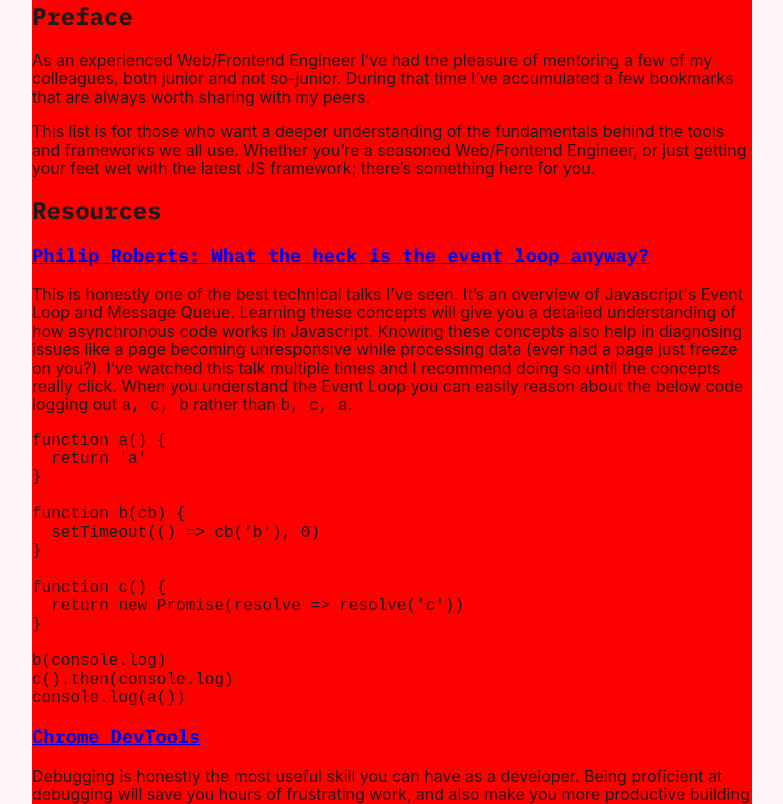
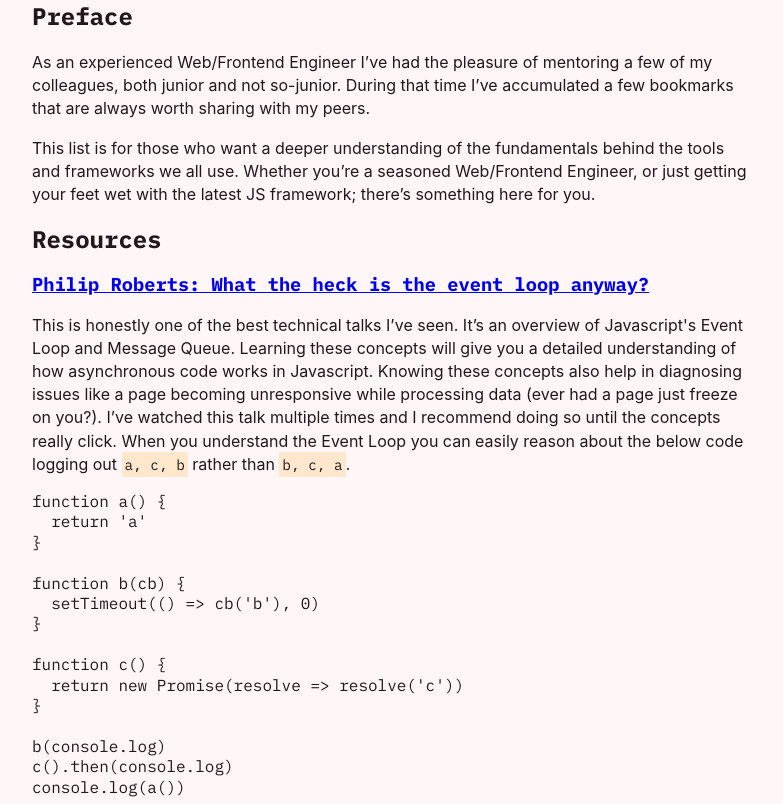
Before and after one commit to btnwtn/bitwise.cool, a Gatsby site: page /words/resources-for-junior-frontend-engineers/ in a window 1280 px wide. Shown: the part 113-917 px from the top of the page, without its empty margins (248-1031 px from the left). Built offline with nearby package versions, Linux system fonts and the light colour scheme; Gatsby itself is replaced by a stand-in of ours; some packages are replaced by stand-ins of ours; code samples lack their colours; a small style sheet from the web is missing.

Commit message:
layout tweakinngg

```diff
--- a/gatsby-browser.js
+++ b/gatsby-browser.js
@@ -5,3 +5,4 @@
  */
 
 // You can delete this file if you're not using it
+require('prism-solarized-dark/prism-solarizeddark.css')
--- a/gatsby-config.js
+++ b/gatsby-config.js
@@ -32,7 +32,19 @@ module.exports = {
         path: `${__dirname}/content/`,
       },
     },
-    'gatsby-transformer-remark',
+    {
+      resolve: 'gatsby-transformer-remark',
+      options: {
+        plugins: [
+          {
+            resolve: 'gatsby-remark-prismjs',
+            options: {
+              noInlineHighlight: true,
+            },
+          },
+        ],
+      },
+    },
     'gatsby-plugin-react-helmet',
     {
       resolve: `gatsby-plugin-manifest`,
--- a/package.json
+++ b/package.json
@@ -15,12 +15,15 @@
     "gatsby-plugin-sharp": "^2.0.5",
     "gatsby-remark-copy-linked-files": "^2.0.5",
     "gatsby-remark-images": "^2.0.1",
+    "gatsby-remark-prismjs": "^3.0.3",
     "gatsby-source-filesystem": "^1.5.39",
     "gatsby-transformer-remark": "^1.7.44",
     "gatsby-transformer-sharp": "^2.1.1",
     "install": "^0.12.2",
     "normalize.css": "^8.0.0",
     "npm": "^6.4.1",
+    "prism-solarized-dark": "^1.0.1",
+    "prismjs": "^1.15.0",
     "react": "^16.4.2",
     "react-dom": "^16.4.2",
     "react-emotion": "^9.2.9",
--- a/src/components/layout.css
+++ b/src/components/layout.css
@@ -60,13 +60,28 @@ body {
   color: #22181c;
 }
 
+p {
+    line-height: 1.45;
+}
+
 h1,
 h2,
 h3,
 h4,
 h5,
-h6 {
+h6,
+code {
   font-family: 'IBM Plex Mono', monospace;
+}
+
+pre[class*="language-"] {
+    border-radius: 0;
+}
+
+p code {
+    background-color: #ffe7ce;
+    font-size: .9em;
+    padding: .2em;
 }
 
 abbr {
--- a/src/templates/words.js
+++ b/src/templates/words.js
@@ -4,7 +4,6 @@ import Layout from '../components/layout'
 import styled from 'react-emotion'
 
 let Container = styled.div`
-  background: red;
   max-width: 45em;
   margin-left: auto;
   margin-right: auto;
```
Also changed, not shown: 1 other file.
